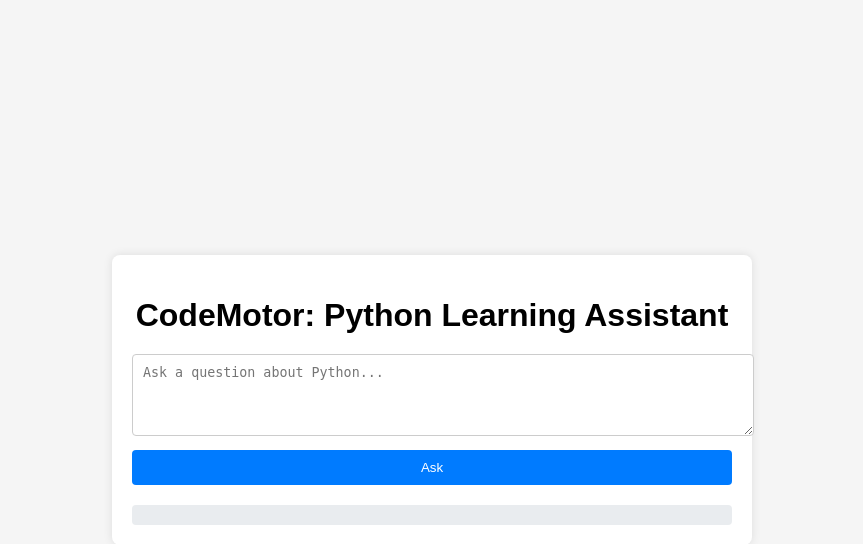
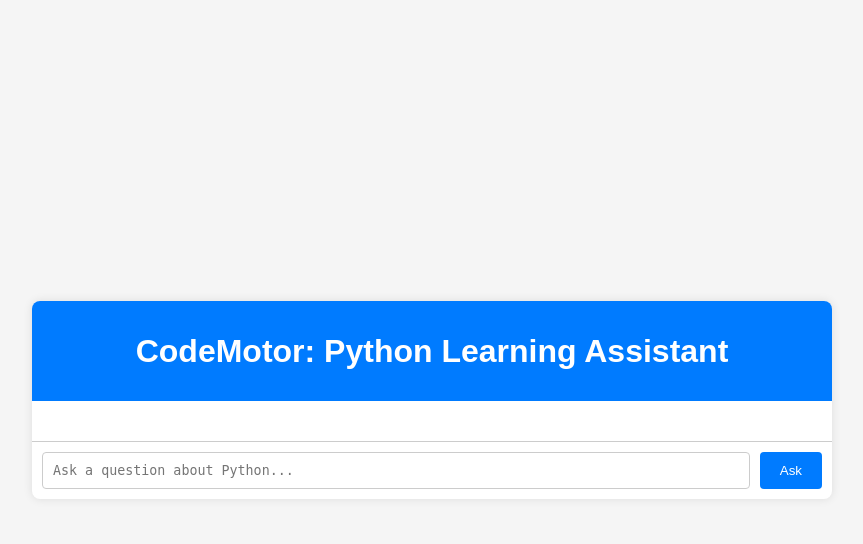
Before and after one commit to pacerclub/PySensei, a Flask app: page / in a window 1280 px wide. Shown: the top 544 px of the page, without its empty margins (208-1071 px from the left). Run offline with Flask 3, Linux system fonts and the light colour scheme.

Commit message:
Update webui

```diff
--- a/app.py
+++ b/app.py
@@ -1,7 +1,13 @@
 import openai
 import os
 from dotenv import load_dotenv
-from flask import Flask, request, jsonify, render_template
+from flask import Flask, request, jsonify, render_template, session
+from flask_session import Session
+import markdown
+from bs4 import BeautifulSoup
+from pygments import highlight
+from pygments.lexers import get_lexer_by_name
+from pygments.formatters import HtmlFormatter
 
 # Load environment variables from .env file
 load_dotenv()
@@ -11,6 +17,70 @@ api_key = os.getenv('OPENAI_API_KEY')
 client = openai.OpenAI(api_key=api_key)
 
 app = Flask(__name__)
+app.config['SECRET_KEY'] = 'your_secret_key'
+app.config['SESSION_TYPE'] = 'filesystem'
+Session(app)
+
+def convert_md_to_html(md_text, light_mode=True):
+    html = markdown.markdown(md_text, extensions=['fenced_code', 'tables', 'toc', 'footnotes', 'attr_list', 'md_in_html'])
+    soup = BeautifulSoup(html, 'lxml')
+
+    for code in soup.find_all('code'):
+        parent = code.parent
+        if parent.name == 'pre':
+            language = code.get('class', [''])[0].replace('language-', '') or 'text'
+            lexer = get_lexer_by_name(language, stripall=True)
+            formatter = HtmlFormatter(style='default' if light_mode else 'monokai')
+            highlighted_code = highlight(code.string, lexer, formatter)
+            code.replace_with(BeautifulSoup(highlighted_code, 'lxml'))
+
+            copy_button_html = f'''
+            <div class="code-header">
+                <span class="language-label">{language}</span>
+                <button class="copy-button" onclick="copyCode(this)">
+                    <svg aria-hidden="true" height="16" viewBox="0 0 16 16" version="1.1" width="16" data-view-component="true" class="octicon octicon-copy js-clipboard-copy-icon">
+                        <path d="M0 6.75C0 5.784.784 5 1.75 5h1.5a.75.75 0 0 1 0 1.5h-1.5a.25.25 0 0 0-.25.25v7.5c0 .138.112.25.25.25h7.5a.25.25 0 0 0 .25-.25v-1.5a.75.75 0 0 1 1.5 0v1.5A1.75 1.75 0 0 1 9.25 16h-7.5A1.75 1.75 0 0 1 0 14.25Z"></path>
+                        <path d="M5 1.75C5 .784 5.784 0 6.75 0h7.5C15.216 0 16 .784 16 1.75v7.5A1.75 1.75 0 0 1 14.25 11h-7.5A1.75 1.75 0 0 1 5 9.25Zm1.75-.25a.25.25 0 0 0-.25.25v7.5c0 .138.112.25.25.25h7.5a.25.25 0 0 0 .25-.25v-7.5a.25.25 0 0 0-.25-.25Z"></path>
+                    </svg>
+                </button>
+            </div>
+            '''
+            parent.insert_before(BeautifulSoup(copy_button_html, 'lxml'))
+
+    return soup.prettify()
+
+@app.route('/')
+def home():
+    if 'conversation' not in session:
+        session['conversation'] = []
+    return render_template('index.html', messages=session['conversation'])
+
+@app.route('/ask', methods=['POST'])
+def ask():
+    user_input = request.json.get('question')
+    if not user_input:
+        return jsonify({'error': 'No question provided'}), 400
+
+    messages = session.get('conversation', [])
+
+    messages.append({"role": "user", "content": user_input})
+
+    openai_messages = [
+        {"role": "system", "content": "You are a Python programming tutor. Help the user with their queries about learning Python."},
+        *messages
+    ]
+
+    response = get_response_from_openai(openai_messages)
+    messages.append({"role": "assistant", "content": response})
+
+    session['conversation'] = messages
+
+    return jsonify({'response': response})
+
+@app.route('/new_conversation', methods=['POST'])
+def new_conversation():
+    session.pop('conversation', None)
+    return jsonify({'message': 'New conversation started'})
 
 def get_response_from_openai(messages):
     try:
@@ -20,27 +90,9 @@ def get_response_from_openai(messages):
             max_tokens=150,
             temperature=0.5,
         )
-        return response.choices[0].message.content.strip()
+        return convert_md_to_html(response.choices[0].message.content.strip())
     except Exception as e:
         return f"Error: {str(e)}"
 
-@app.route('/')
-def home():
-    return render_template('index.html')
-
-@app.route('/ask', methods=['POST'])
-def ask():
-    user_input = request.json.get('question')
-    if not user_input:
-        return jsonify({'error': 'No question provided'}), 400
-
-    messages = [
-        {"role": "system", "content": "You are a Python programming tutor. Help the user with their queries about learning Python."},
-        {"role": "user", "content": user_input}
-    ]
-
-    response = get_response_from_openai(messages)
-    return jsonify({'response': response})
-
 if __name__ == '__main__':
     app.run(debug=True)
--- a/templates/index.html
+++ b/templates/index.html
@@ -7,6 +7,7 @@
     <style>
         body {
             font-family: Arial, sans-serif;
+            background-color: #f5f5f5;
             margin: 0;
             padding: 0;
             display: flex;
@@ -14,60 +15,103 @@
             align-items: center;
             justify-content: center;
             height: 100vh;
-            background-color: #f5f5f5;
         }
-        .container {
-            max-width: 600px;
+        .chat-container {
             width: 100%;
-            padding: 20px;
+            max-width: 800px;
             background-color: #fff;
             box-shadow: 0 0 10px rgba(0, 0, 0, 0.1);
             border-radius: 8px;
+            overflow: hidden;
+            display: flex;
+            flex-direction: column;
         }
-        h1 {
-            margin-bottom: 20px;
+        .chat-header {
+            background-color: #007bff;
+            color: #fff;
+            padding: 10px;
             text-align: center;
         }
-        textarea {
-            width: 100%;
+        .chat-messages {
+            flex: 1;
+            padding: 20px;
+            overflow-y: auto;
+        }
+        .chat-message {
+            margin-bottom: 20px;
+        }
+        .chat-message.user .message-content {
+            background-color: #007bff;
+            color: #fff;
+            align-self: flex-end;
+            text-align: right;
+        }
+        .chat-message.bot .message-content {
+            background-color: #e9ecef;
+            color: #333;
+            align-self: flex-start;
+            text-align: left;
+        }
+        .message-content {
             padding: 10px;
-            margin-bottom: 10px;
+            border-radius: 4px;
+            max-width: 70%;
+            word-wrap: break-word;
+        }
+        .chat-input {
+            display: flex;
+            padding: 10px;
+            border-top: 1px solid #ccc;
+        }
+        .chat-input textarea {
+            flex: 1;
+            padding: 10px;
             border: 1px solid #ccc;
             border-radius: 4px;
-            resize: vertical;
+            resize: none;
         }
-        button {
-            width: 100%;
-            padding: 10px;
+        .chat-input button {
+            margin-left: 10px;
+            padding: 10px 20px;
             background-color: #007bff;
             color: #fff;
             border: none;
             border-radius: 4px;
             cursor: pointer;
         }
-        button:hover {
+        .chat-input button:hover {
             background-color: #0056b3;
-        }
-        .response {
-            margin-top: 20px;
-            padding: 10px;
-            background-color: #e9ecef;
-            border-radius: 4px;
         }
     </style>
 </head>
 <body>
-    <div class="container">
-        <h1>CodeMotor: Python Learning Assistant</h1>
-        <textarea id="question" rows="4" placeholder="Ask a question about Python..."></textarea>
-        <button onclick="askQuestion()">Ask</button>
-        <div id="response" class="response"></div>
+    <div class="chat-container">
+        <div class="chat-header">
+            <h1>CodeMotor: Python Learning Assistant</h1>
+        </div>
+        <div class="chat-messages" id="chat-messages">
+            {% for message in messages %}
+            <div class="chat-message {{ message.role }}">
+                <div class="message-content">{{ message.content|safe }}</div>
+            </div>
+            {% endfor %}
+        </div>
+        <div class="chat-input">
+            <textarea id="question" rows="1" placeholder="Ask a question about Python..."></textarea>
+            <button onclick="askQuestion()">Ask</button>
+        </div>
     </div>
     <script>
         async function askQuestion() {
             const question = document.getElementById('question').value;
-            const responseDiv = document.getElementById('response');
-            responseDiv.textContent = 'Thinking...';
+            const chatMessages = document.getElementById('chat-messages');
+            const userMessageDiv = document.createElement('div');
+            userMessageDiv.classList.add('chat-message', 'user');
+            userMessageDiv.innerHTML = `<div class="message-content">${question}</div>`;
+            chatMessages.appendChild(userMessageDiv);
+            chatMessages.scrollTop = chatMessages.scrollHeight;
+
+            document.getElementById('question').value = '';
 
             const response = await fetch('/ask', {
                 method: 'POST',
@@ -78,10 +122,24 @@
             });
 
             const data = await response.json();
+            const botMessageDiv = document.createElement('div');
+            botMessageDiv.classList.add('chat-message', 'bot');
             if (data.error) {
-                responseDiv.textContent = data.error;
+                botMessageDiv.innerHTML = `<div class="message-content">${data.error}</div>`;
             } else {
-                responseDiv.textContent = data.response;
+                botMessageDiv.innerHTML = `<div class="message-content">${data.response}</div>`;
+            }
+            chatMessages.appendChild(botMessageDiv);
+            chatMessages.scrollTop = chatMessages.scrollHeight;
+        }
+
+        async function startNewConversation() {
+            const response = await fetch('/new_conversation', {
+                method: 'POST'
+            });
+
+            if (response.ok) {
+                document.getElementById('chat-messages').innerHTML = '';
             }
         }
     </script>
```
